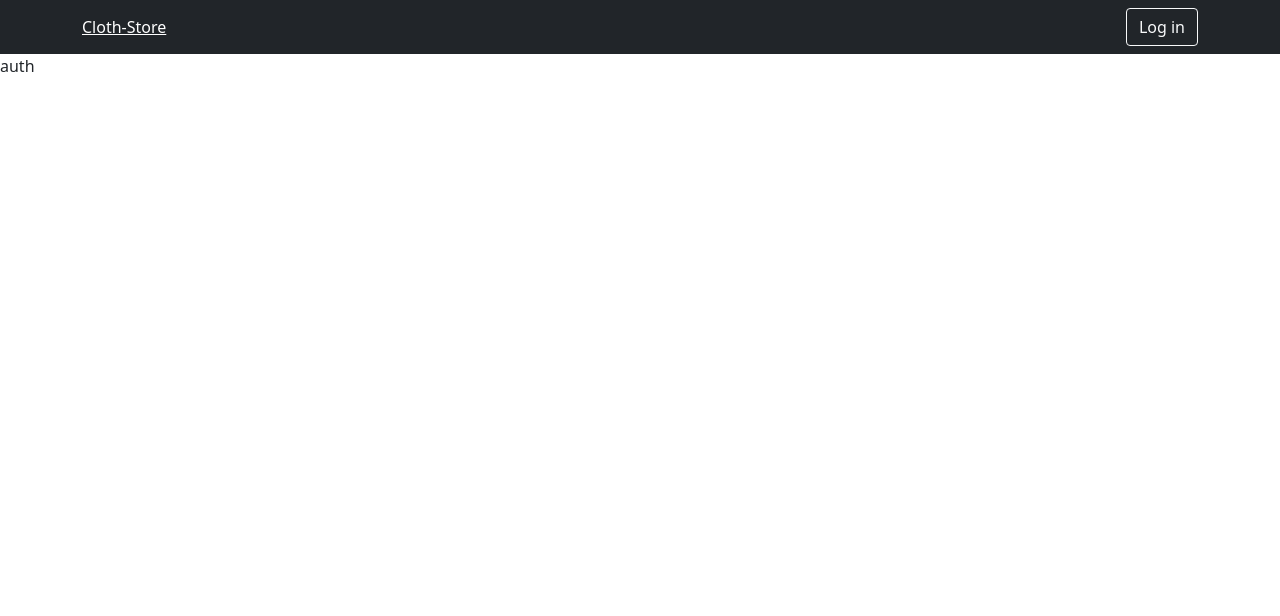
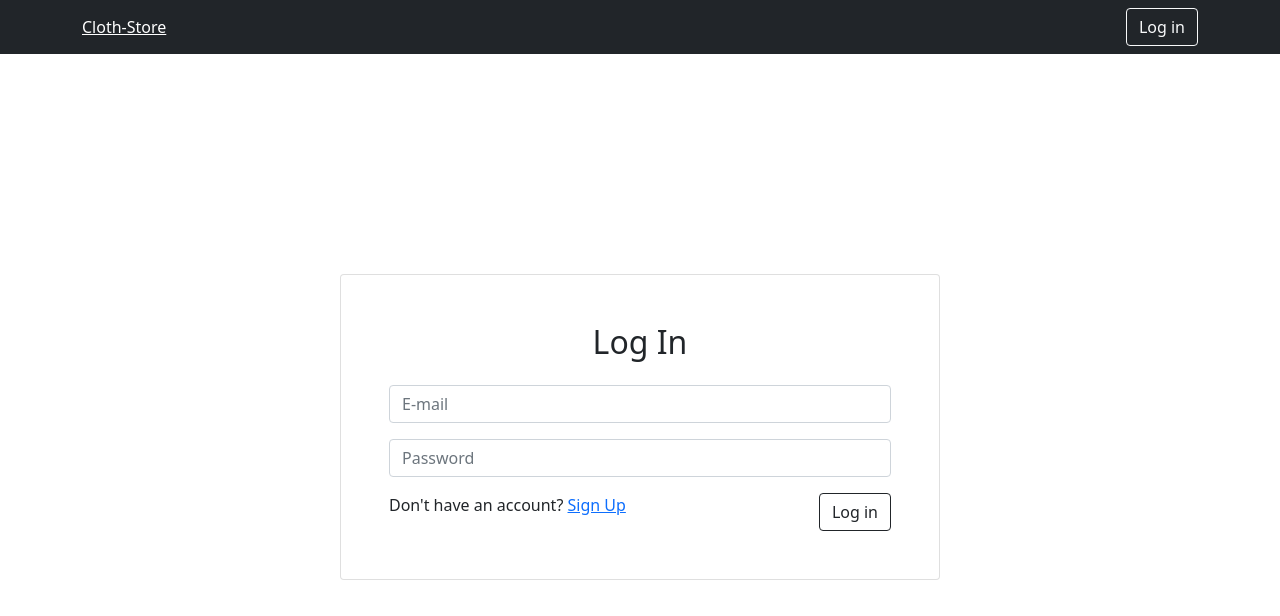
Before and after one commit to Kulyakin/Clothing-store, a React (Create React App) app in the folder client/: page /login in a window 1280 px wide. Shown: the top 616 px of the page. Built offline with nearby package versions, Linux system fonts and the light colour scheme.

Commit message:
add base layout authorization page

```diff
--- a/client/src/pages/Auth.js
+++ b/client/src/pages/Auth.js
@@ -1,7 +1,51 @@
 import React from 'react'
+import { Button, Card, Container, Form } from 'react-bootstrap'
+import { NavLink, useLocation } from 'react-router-dom'
+import { LOGIN_ROUTE, REGISTRATION_ROUTE } from '../utils/constatns'
 
 const Auth = () => {
-    return <div>auth</div>
+    const location = useLocation()
+    const isLogin = location.pathname === LOGIN_ROUTE
+    console.log(location)
+
+    return (
+        <Container
+            className="d-flex justify-content-center align-items-center"
+            style={{ height: window.innerHeight - 54 }}
+        >
+            <Card style={{ width: 600 }} className="p-5">
+                <h2 className="m-auto">{isLogin ? 'Log In' : 'Sign Up'}</h2>
+                <Form className="d-flex flex-column">
+                    <Form.Control
+                        className="mt-4"
+                        placeholder="E-mail"
+                    ></Form.Control>
+                    <Form.Control
+                        className="mt-3"
+                        placeholder="Password"
+                    ></Form.Control>
+                    <div className="d-flex flex-row justify-content-between mt-3 pl-3 pr-3">
+                        {isLogin ? (
+                            <div>
+                                Don't have an account?{' '}
+                                <NavLink to={REGISTRATION_ROUTE}>
+                                    Sign Up
+                                </NavLink>
+                            </div>
+                        ) : (
+                            <div>
+                                Do you have an account?{' '}
+                                <NavLink to={LOGIN_ROUTE}>Sign In</NavLink>
+                            </div>
+                        )}
+                        <Button variant="outline-dark">
+                            {isLogin ? 'Log in' : 'Sign up'}
+                        </Button>
+                    </div>
+                </Form>
+            </Card>
+        </Container>
+    )
 }
 
 export default Auth
```
Also changed, not shown: client/src/components/NavBar.js (+7 -7 lines).
